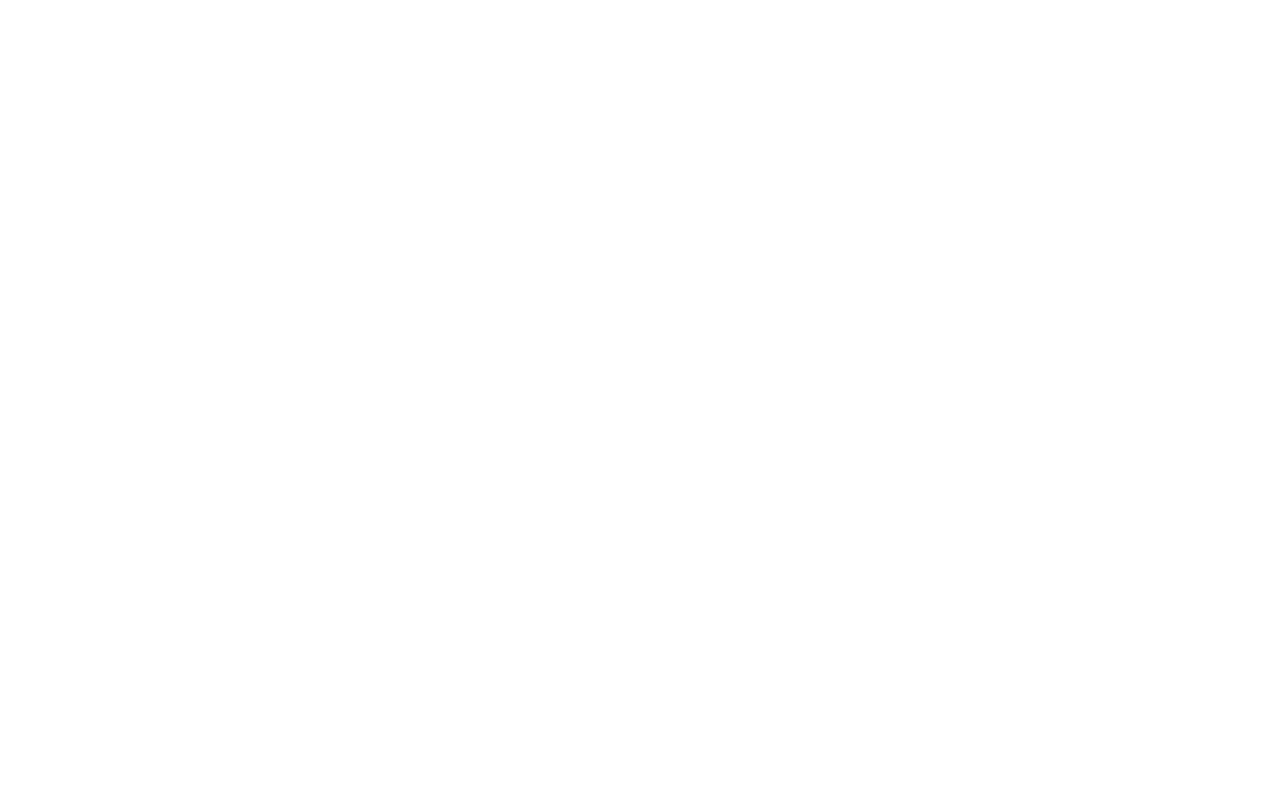
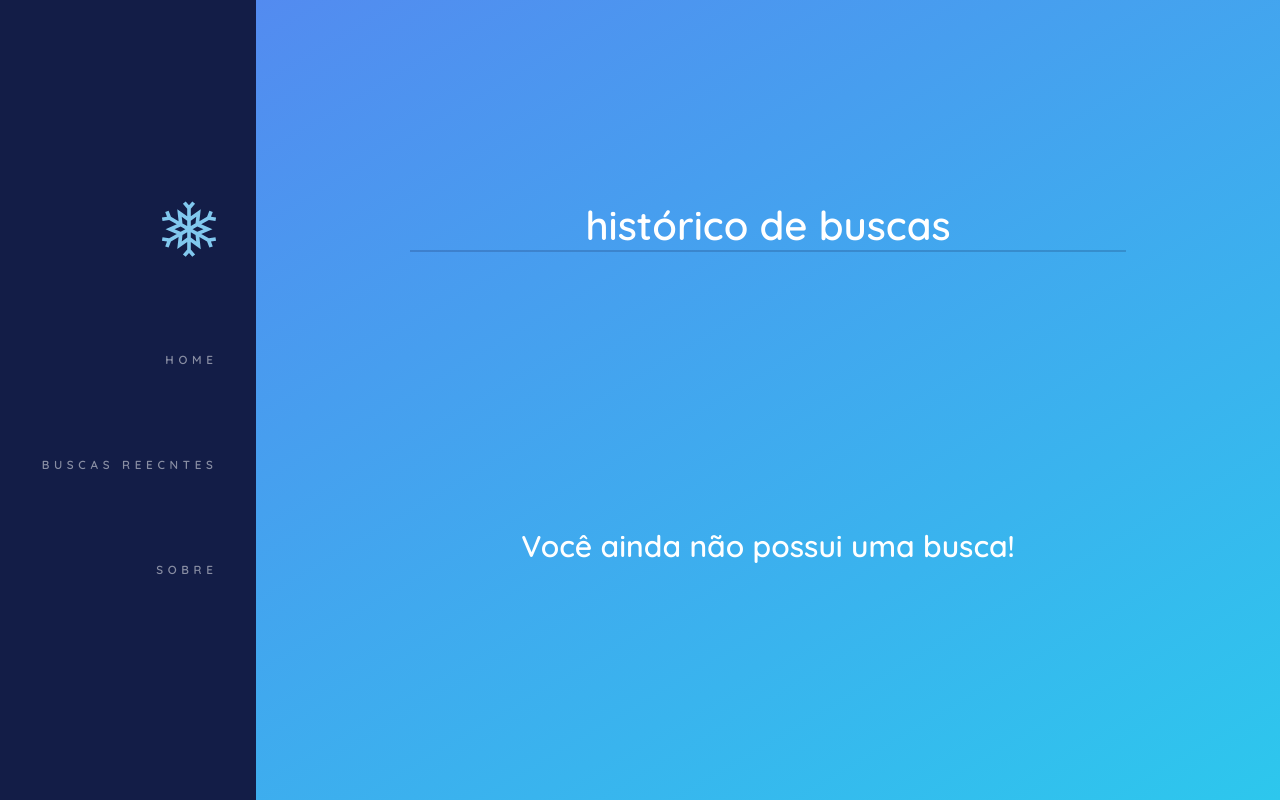
Before and after one commit to dlucascampelo/weatherApp, a React (Create React App) app: page /historySearch in a window 1280 px wide. Built offline with nearby package versions, Linux system fonts and the light colour scheme.

Commit message:
finish project

```diff
--- a/src/components/Sidebar/index.css
+++ b/src/components/Sidebar/index.css
@@ -15,7 +15,7 @@
   font-weight: bold;
 }
 .nav img {
-  width: 30%;
+  width: 32%;
 }
 
 .nav ul {
@@ -23,7 +23,7 @@
 }
 .nav li {
   position: relative;
-  margin: 3.2em 0;
+  margin: 4em 0;
 }
 .nav a {
   line-height: 5em;
--- a/src/components/Sidebar/index.js
+++ b/src/components/Sidebar/index.js
@@ -8,20 +8,18 @@ const SideBar = () => {
     <div id="container">
       <aside className="sidebar">
         <nav className="nav">
-          <img src={logo} alt="" srcset="" />
+          <Link to="/" className="enter-about">
+            <img src={logo} alt="" srcset="" />
+          </Link>
           <ul>
             <li className="active">
               <Link to="/" className="enter-about">
                 Home
               </Link>
             </li>
+            <li></li>
             <li>
-              <Link to="/" className="enter-about">
-                Buscas favoritas
-              </Link>
-            </li>
-            <li>
-              <Link to="/" className="enter-about">
+              <Link to="historySearch" className="enter-about">
                 Buscas reecntes
               </Link>
             </li>
--- a/src/pages/About.js
+++ b/src/pages/About.js
@@ -3,7 +3,6 @@ import "../styles/global.css";
 import "../styles/about.css";
 import { FaGithub, FaLinkedin, FaInstagram } from "react-icons/fa";
 import lucasimg from "../assets/lucasimg.jpg";
-
 import SideBar from "../components/Sidebar";
 
 const About = () => {
--- a/src/pages/Landing.js
+++ b/src/pages/Landing.js
@@ -1,4 +1,4 @@
-import React, { useState } from "react";
+import React, { useState, useEffect } from "react";
 import axios from "axios";
 
 import { BiSearch } from "react-icons/bi";
@@ -11,18 +11,35 @@ import WeatherData from "../components/WeatherData";
 const Landing = () => {
   const [weather, setWeather] = useState();
   const [location, setLocation] = useState();
+  const [geoLocation, setGeoLocation] = useState();
 
   const apiCall = async (e) => {
     e.preventDefault();
-    const location = e.target.elements.location.value;
+    const location = [
+      e.target.elements.locationCity.value,
+      e.target.elements.locationCountry.value,
+    ];
 
-    const url = `http://api.weatherstack.com/current?access_key=${process.env.REACT_APP_WEATHERSTACK_KEY}&query=${location}`;
-    const request = axios.get(url);
-    const response = await request;
+    const url = `http://api.weatherstack.com/current?access_key=${process.env.REACT_APP_WEATHERSTACK_KEY}&query=${location}language=pt_br`;
+    const response = await axios.get(url);
 
     setWeather(response.data.current);
     setLocation(response.data.location);
-    console.log(response);
+
+    const recentWeather = { recent: [] };
+
+    if (localStorage.getItem("forecastWeather")) {
+      recentWeather.recent = JSON.parse(
+        localStorage.getItem("forecastWeather")
+      ).recent;
+    }
+
+    recentWeather.recent.push({
+      weather: response.data.current,
+      location: response.data.location,
+    });
+
+    localStorage.setItem("forecastWeather", JSON.stringify(recentWeather));
   };
 
   return (
@@ -31,12 +48,19 @@ const Landing = () => {
 
       <div className="weather">
         <div className="mainPage">
-          <h2>Busque por uma cidade</h2>
+          <h2>Busque por um local</h2>
+
           <form onSubmit={apiCall}>
             <input
-              name="location"
+              name="locationCity"
               type="text"
-              placeholder="Busque por uma cidade"
+              placeholder="Recife"
+              required
+            />
+            <input
+              name="locationCountry"
+              type="text"
+              placeholder="Brasil"
               required
             />
             <button type="submit">
--- /dev/null
+++ b/src/pages/Searchs.js
@@ -0,0 +1,46 @@
+import React, { useState, useEffect } from "react";
+import "../styles/global.css";
+import "../styles/searchs.css";
+
+import Sidebar from "../components/Sidebar";
+
+const Searchs = () => {
+  const [history, setHistory] = useState([]);
+
+  useEffect(() => {
+    let storageValidation = localStorage.getItem("forecastWeather");
+    if (storageValidation) {
+      setHistory(JSON.parse(storageValidation).recent);
+    }
+  }, []);
+
+  const historySearch = history.map((recent) => (
+    <li>
+      <p>
+        {recent.location.name} {""}
+        {recent.weather.temperature}º
+      </p>
+    </li>
+  ));
+  const NoHistory = () => (
+    <p className="no-history" text-align="center">
+      Você ainda não possui uma busca!
+    </p>
+  );
+
+  return (
+    <div className="Container">
+      <Sidebar />
+      <div className="searchsContainer">
+        <section id="historyField">
+          <h1>histórico de buscas</h1>
+          <hr />
+          <div className="weatherData">
+            <ul>{history.length <= 0 ? <NoHistory /> : historySearch}</ul>
+          </div>
+        </section>
+      </div>
+    </div>
+  );
+};
+export default Searchs;
--- a/src/routes.js
+++ b/src/routes.js
@@ -2,6 +2,7 @@ import React from "react";
 import { BrowserRouter, Switch, Route } from "react-router-dom";
 import Landing from "./pages/Landing.js";
 import About from "./pages/About";
+import Searchs from "./pages/Searchs";
 
 const Routes = () => {
   return (
@@ -9,6 +10,7 @@ const Routes = () => {
       <Switch>
         <Route path="/" exact component={Landing} />
         <Route path="/about" component={About} />
+        <Route path="/historySearch" component={Searchs} />
       </Switch>
     </BrowserRouter>
   );
--- a/src/styles/about.css
+++ b/src/styles/about.css
@@ -4,13 +4,17 @@
   align-items: center;
   justify-content: center;
   height: 100vh;
-  width: 100%;
+  width: 80%;
+  float: right;
   background: linear-gradient(329.54deg, #2dc7ed 0%, #538bf0 100%);
 }
 .about-content-wrapper {
   display: flex;
+  flex-direction: column;
+  justify-content: center;
+
   align-items: center;
-  flex-direction: column;
+
   text-align: center;
 }
 .about-content-wrapper img {
@@ -32,7 +36,7 @@
 }
 #site-info hr {
   border: 1px solid;
-  border-color: #2d69d6;
+  border-color: rgb(19, 29, 71, 0.2);
 
   margin-bottom: 30px;
 }
--- a/src/styles/landing.css
+++ b/src/styles/landing.css
@@ -20,18 +20,13 @@
   flex-direction: row;
   align-items: center;
 
-  width: 500px;
+  width: 50%;
   padding: 30px;
   background: transparent;
   margin: 50px auto;
 }
 .mainPage h2 {
   font-size: 25px;
-}
-.mainPage input,
-button {
-  display: flex;
-  flex-direction: row;
 }
 .mainPage input {
   box-sizing: border-box;
@@ -41,6 +36,7 @@ button {
   height: 45px;
   width: 100%;
   padding: 7px;
+  margin: 10px;
 
   text-align: center;
   color: #fff;
--- /dev/null
+++ b/src/styles/searchs.css
@@ -0,0 +1,55 @@
+.searchsContainer {
+  position: relative;
+  float: right;
+
+  width: 80%;
+  height: 100vh;
+  background: linear-gradient(329.54deg, #2dc7ed 0%, #538bf0 100%);
+}
+#historyField {
+  display: flex;
+  flex-direction: column;
+
+  width: 100%;
+  height: 100vh;
+}
+#historyField h1 {
+  display: flex;
+  flex-direction: column;
+  justify-content: center;
+  align-items: center;
+
+  font-size: 40px;
+  margin-top: 5em;
+}
+#historyField hr {
+  width: 70%;
+  align-self: center;
+  border: 1px solid;
+  border-width: 1px;
+  border-color: rgb(19, 29, 71, 0.2);
+}
+.weatherData {
+  display: flex;
+  flex-direction: column;
+  font-size: 25px;
+}
+.weatherData ul {
+  margin-top: 5em;
+  display: flex;
+  flex-direction: column;
+  justify-content: center;
+  list-style: none;
+}
+.weatherData li {
+  margin: 2rem 0 0 9em;
+}
+.no-history {
+  font-size: 30px;
+  margin: 5em 0 0 0;
+  width: 100%;
+
+  justify-content: center;
+  text-align: center;
+  align-items: center;
+}
```
